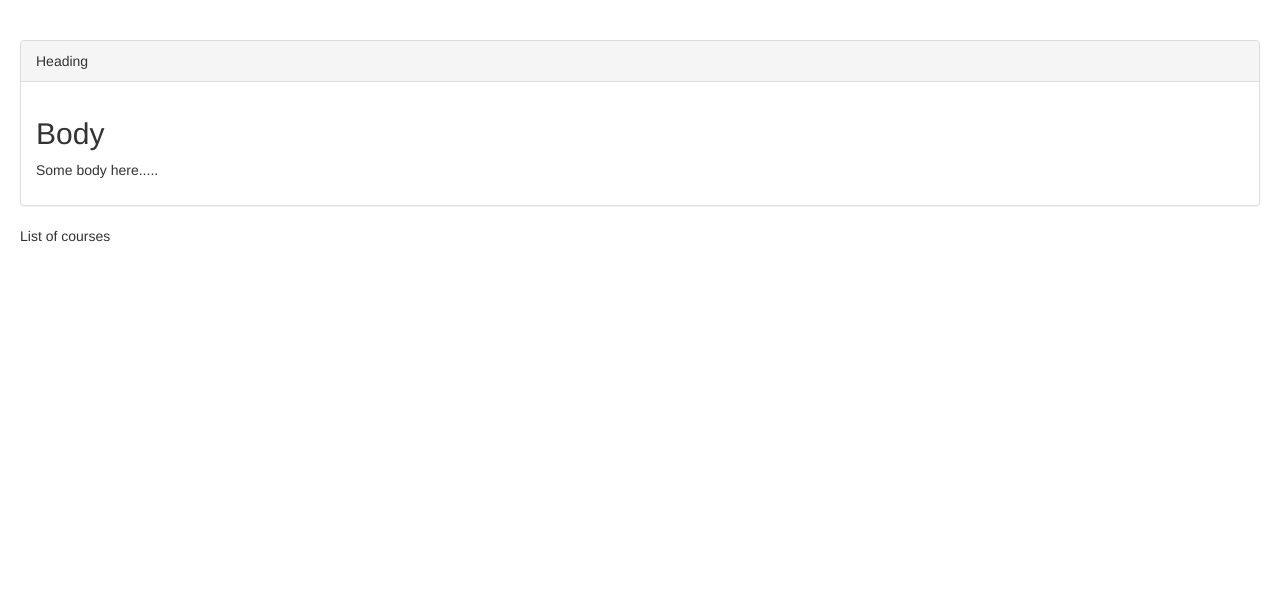
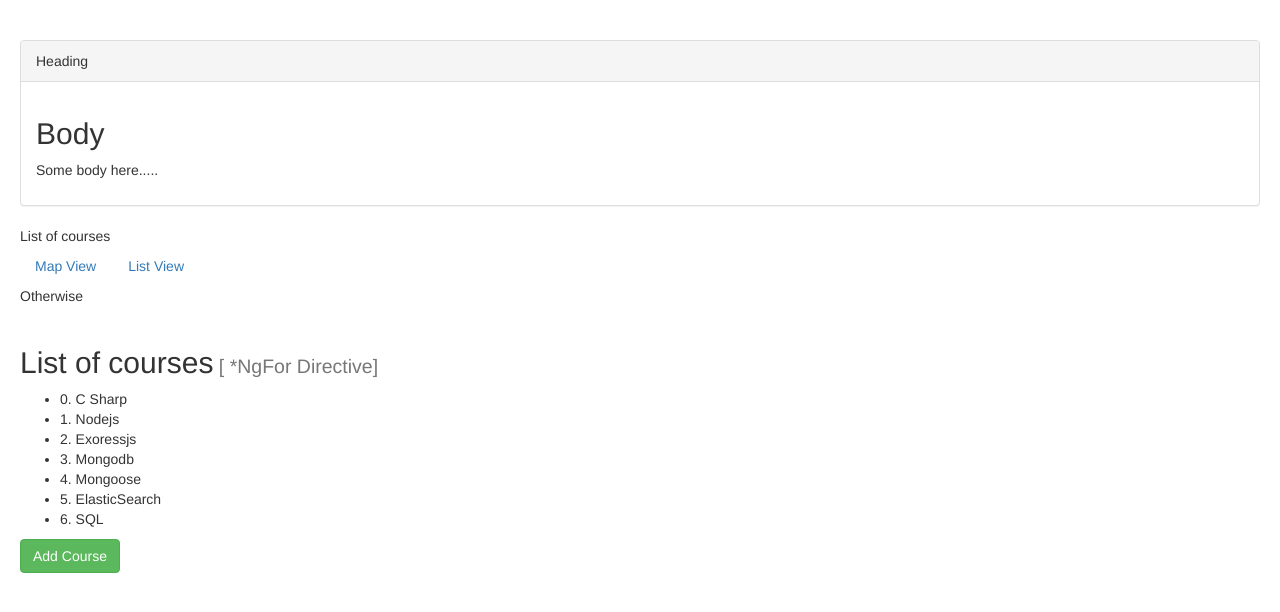
Before and after one commit to EJNB/hello-world, an Angular app: page / in a window 1280 px wide. Shown: the top 612 px of the page. Built offline with nearby package versions, Linux system fonts and the light colour scheme; a web font is replaced by a local one.

Commit message:
NgFor directive

```diff
--- a/src/app/app.component.html
+++ b/src/app/app.component.html
@@ -15,3 +15,21 @@
 <ng-template #noCourses>
   No course yet
 </ng-template>
+
+<br>
+<ul class="nav nav-pills">
+  <li [class.active]="viewMode =='map'"><a href="" (click)="viewMode='map'">Map View</a></li>
+  <li [class.active]="viewMode =='list'"><a href="" (click)="viewMode='list'">List View</a></li>
+</ul>
+<div [ngSwitch]="viewMode">
+  <div *ngSwitchCase="'map'">Map view content</div>
+  <div *ngSwitchCase="'list'">List view content</div>
+  <div *ngSwitchDefault>Otherwise</div>
+</div>
+
+<br>
+<h2>List of courses<small> [ *NgFor Directive]</small></h2>
+<ul>
+  <li *ngFor="let course of courses; index as i">{{ i }}. {{ course.name }}</li>
+</ul>
+<button class="btn btn-success" (click)="addCourse()">Add Course</button>
--- a/src/app/app.component.ts
+++ b/src/app/app.component.ts
@@ -8,7 +8,16 @@ import { FavoriteChangedEventArgs } from './favorite/favorite.component';
 })
 export class AppComponent {
 
-  courses = [1,2];
+  courses = [
+    { id: 1, name: 'C Sharp'},
+    { id: 2, name: 'Nodejs'},
+    { id: 3, name: 'Exoressjs'},
+    { id: 4, name: 'Mongodb'},
+    { id: 5, name: 'Mongoose'},
+    { id: 6, name: 'ElasticSearch'},
+    { id: 7, name: 'SQL'},
+  ];
+  viewMap = "somethinElse";
 
   post = {
     title: "Angular app",
@@ -18,4 +27,8 @@ export class AppComponent {
   onFavoriteChange(isFavorite: FavoriteChangedEventArgs ){
     console.log(isFavorite.newValue);
   }
+
+  addCourse(){
+    this.courses.push({id:8, name: ".Net Core"})
+  }
 }
```
